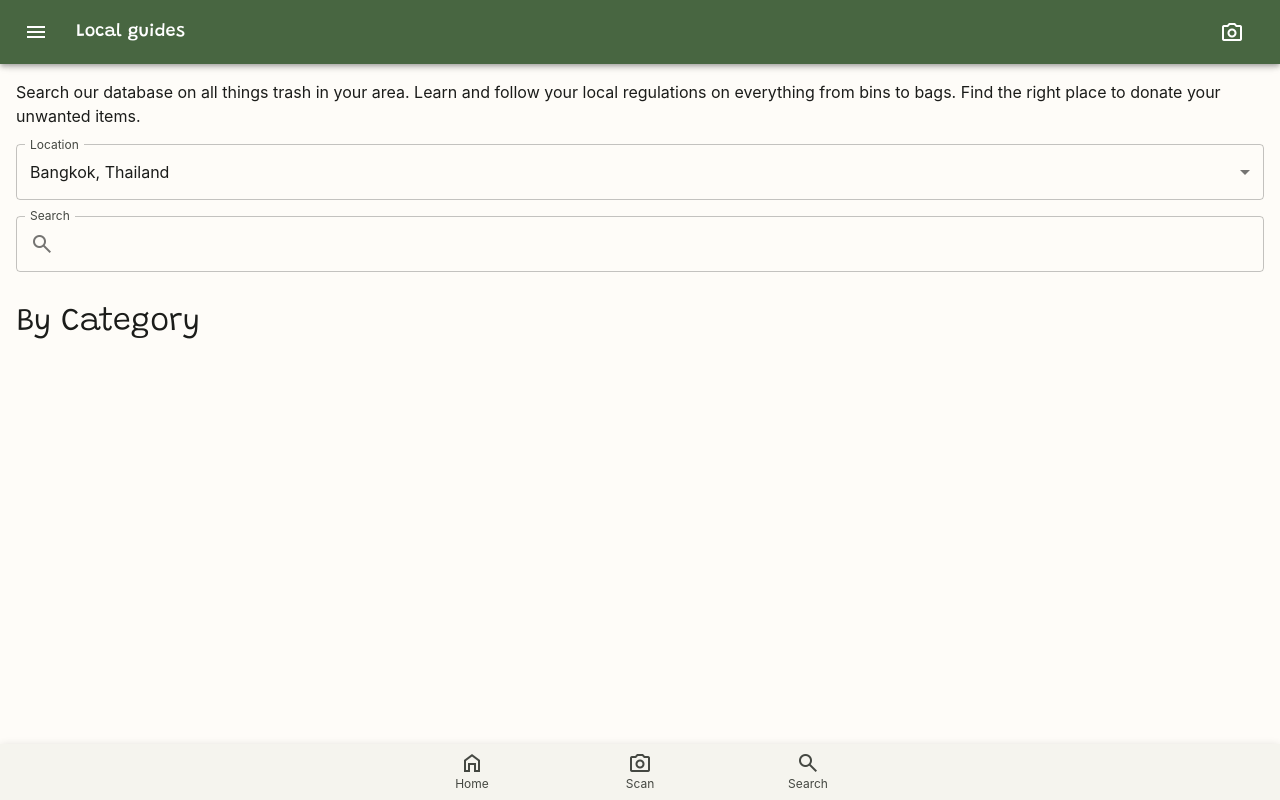
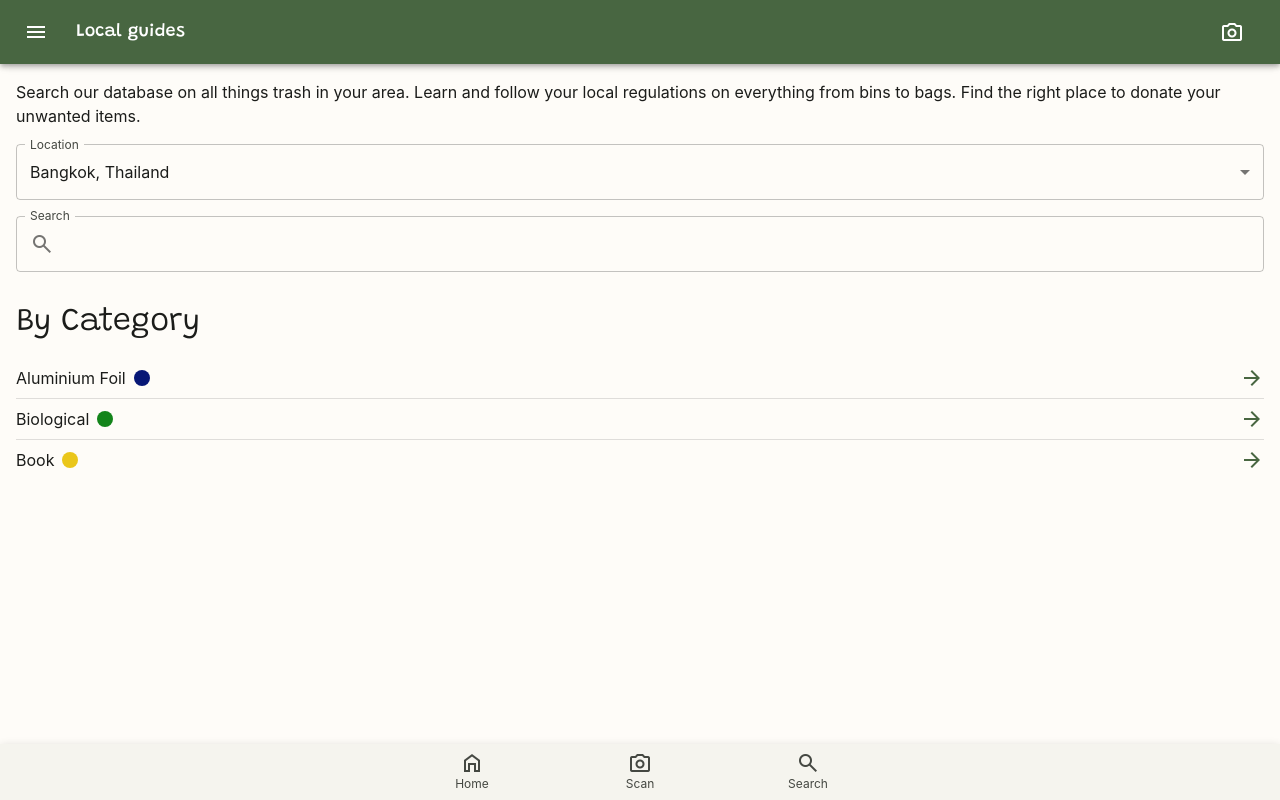
Before and after one commit to SiravitPhokeed/recyclens-web, a Next.js app: page /local-guides in a window 1280 px wide. Built offline with nearby package versions, Linux system fonts and the light colour scheme.

Commit message:
feat: Scan and Local Guides page
Co-Authored-By: Sadudee Theparree <78859665+ImSadudee@users.noreply.github.com>

```diff
--- a/package.json
+++ b/package.json
@@ -15,6 +15,7 @@
     "@fontsource/rubik": "^4.5.10",
     "@fontsource/sarabun": "^4.5.8",
     "@mui/material": "^5.9.1",
+    "framer-motion": "^6.5.1",
     "next": "12.2.3",
     "react": "18.2.0",
     "react-dom": "18.2.0",
--- a/src/components/MaterialSymbol.tsx
+++ b/src/components/MaterialSymbol.tsx
@@ -1,15 +1,21 @@
 const MaterialSymbol = ({
   icon,
   size,
+  className,
+  style,
 }: {
   icon: string;
   size?: "normal" | "large";
+  className?: string;
+  style?: React.CSSProperties;
 }): JSX.Element => (
   <i
     className={[
       "material-symbols",
       size == "large" ? "material-symbols--header" : "",
+      className,
     ].join(" ")}
+    style={style}
     translate="no"
   >
     {icon}
--- a/src/components/WebcamWControls.tsx
+++ b/src/components/WebcamWControls.tsx
@@ -1,6 +1,13 @@
 // External libraries
-import { useEffect, useReducer, useState } from "react";
+import {
+  MutableRefObject,
+  useEffect,
+  useReducer,
+  useRef,
+  useState,
+} from "react";
 import Webcam from "react-webcam";
+import Image from "next/image";
 
 // Material UI
 import {
@@ -14,6 +21,7 @@ import {
 
 // Components
 import MaterialSymbol from "@components/MaterialSymbol";
+import { AnimatePresence, motion } from "framer-motion";
 
 const WebcamWControls = () => {
   // Device viewport witdth
@@ -46,6 +54,16 @@ const WebcamWControls = () => {
     false
   );
 
+  // Captured image
+  const webcamRef: MutableRefObject<Webcam | undefined> = useRef();
+  const [capturedImage, setCapturedImage] = useState<string | null>();
+
+  useEffect(() => {
+    if (capturedImage) {
+      setTimeout(() => setCapturedImage(null), 3000);
+    }
+  }, [capturedImage]);
+
   return (
     <>
       <Paper
@@ -62,6 +80,7 @@ const WebcamWControls = () => {
         {/* Viewfinder */}
         <Webcam
           audio={false}
+          ref={webcamRef as any}
           height={clientWidth}
           screenshotFormat="image/jpeg"
           width={clientWidth}
@@ -90,7 +109,14 @@ const WebcamWControls = () => {
           </IconButton>
 
           {/* Take photo */}
-          <Button variant="contained">
+          <Button
+            variant="contained"
+            onClick={() =>
+              setCapturedImage(() => {
+                if (webcamRef.current) return webcamRef.current.getScreenshot();
+              })
+            }
+          >
             <MaterialSymbol icon="camera" />
           </Button>
 
@@ -99,6 +125,20 @@ const WebcamWControls = () => {
             <MaterialSymbol icon="flip" />
           </IconButton>
         </Stack>
+
+        {/* Photo preview */}
+        <AnimatePresence>
+          {capturedImage && (
+            <motion.div
+              className="absolute inset-0 z-30"
+              initial={{ scale: 0.8, opacity: 0 }}
+              animate={{ scale: 1, opacity: 1 }}
+              exit={{ scale: 0.8, opacity: 0 }}
+            >
+              <Image src={capturedImage} alt="" layout="fill" />
+            </motion.div>
+          )}
+        </AnimatePresence>
       </Paper>
     </>
   );
--- /dev/null
+++ b/src/pages/local-guides/category/[categoryID]/[location].tsx
@@ -0,0 +1,9 @@
+// Material UI Components
+import { Stack } from "@mui/material";
+
+// Page
+const CategoryGuide = (): JSX.Element => {
+  return <Stack></Stack>;
+}
+
+export default CategoryGuide;
--- a/src/pages/local-guides.tsx
+++ b/src/pages/local-guides/index.tsx
@@ -1,5 +1,6 @@
 // External libraries
 import React, { useState } from "react";
+import Link from "next/link";
 
 // MUI Components
 import {
@@ -11,11 +12,37 @@ import {
   Typography,
   TextField,
   InputAdornment,
+  Divider,
 } from "@mui/material";
+import ButtonBase from "@mui/material/ButtonBase";
+
+// Components
+import MaterialSymbol from "@components/MaterialSymbol";
 
 // Types
 import { RecycLensPage } from "@utils/types/common";
-import MaterialSymbol from "@components/MaterialSymbol";
+
+// Dummybase
+const categories = [
+  {
+    id: 1,
+    name: "Aluminium Foil",
+    color: "071776",
+    reuse: false,
+  },
+  {
+    id: 2,
+    name: "Biological",
+    color: "13841A",
+    reuse: false,
+  },
+  {
+    id: 3,
+    name: "Book",
+    color: "EAC61A",
+    reuse: true,
+  },
+];
 
 // Page
 const LocalGuides: RecycLensPage = () => {
@@ -61,8 +88,32 @@ const LocalGuides: RecycLensPage = () => {
       </Stack>
       <Stack spacing={2} className="p-4">
         <Typography variant="h2">By Category</Typography>
-        <Stack>
-          <Typography></Typography>
+
+        <Stack divider={<Divider />}>
+          {categories.map((category) => (
+            <ButtonBase key={category.id} className="block py-2">
+              <Link href={`/local-guides/category/${category.id}/th-bkk`}>
+                <Stack
+                  direction="row"
+                  spacing={2}
+                  justifyContent="space-between"
+                >
+                  <Stack direction="row" spacing={1} alignItems="center">
+                    <Typography variant="body1">{category.name}</Typography>
+                    <div
+                      className="border-text-primary h-4 w-4 rounded-full border-2
+                        dark:border-solid"
+                      style={{ backgroundColor: `#${category.color}` }}
+                    />
+                  </Stack>
+                  <MaterialSymbol
+                    icon="arrow_forward"
+                    className="text-light-primary dark:text-dark-primary"
+                  />
+                </Stack>
+              </Link>
+            </ButtonBase>
+          ))}
         </Stack>
       </Stack>
     </Stack>
```
Also changed, not shown: 1 other file (tests, documents, lock files or other folders).
